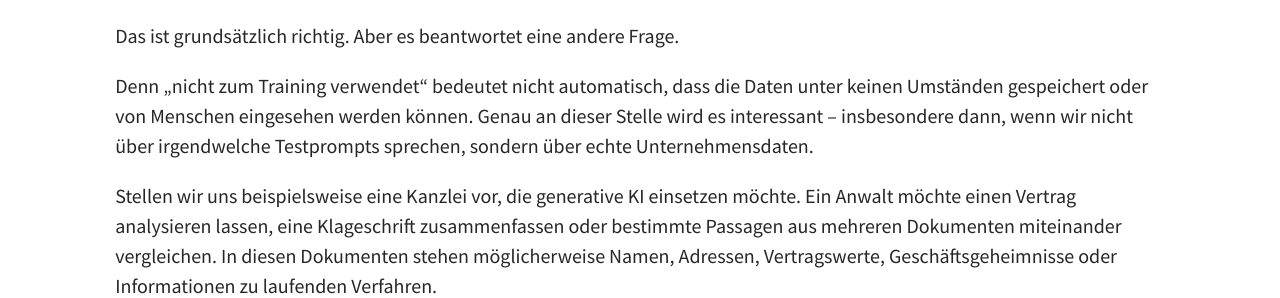
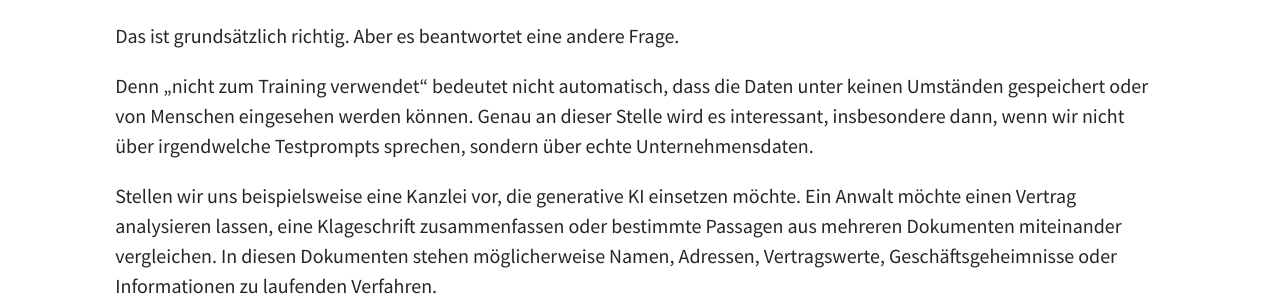
Before and after one commit to joriskahle007/joriskahle007.github.io, a Jekyll site: the page built from _posts/2026-09-11-MAM.md, in a window 1280 px wide and 900 px high, scrolled down 405 px. Shown: the part 187-485 px from the top of the window. Built offline with Jekyll 4.4.1, drawn with Linux system fonts in a browser that asks for light colours; a script that is not in the unit is left out; some of the changed text lies outside the part shown.

Commit message:
Fix formatting and improve clarity in MAM.md

```diff
--- a/_posts/2026-09-11-MAM.md
+++ b/_posts/2026-09-11-MAM.md
@@ -12,7 +12,7 @@
 
 Das ist grundsätzlich richtig. Aber es beantwortet eine andere Frage.
 
-Denn „nicht zum Training verwendet“ bedeutet nicht automatisch, dass die Daten unter keinen Umständen gespeichert oder von Menschen eingesehen werden können. Genau an dieser Stelle wird es interessant – insbesondere dann, wenn wir nicht über irgendwelche Testprompts sprechen, sondern über echte Unternehmensdaten.
+Denn „nicht zum Training verwendet“ bedeutet nicht automatisch, dass die Daten unter keinen Umständen gespeichert oder von Menschen eingesehen werden können. Genau an dieser Stelle wird es interessant, insbesondere dann, wenn wir nicht über irgendwelche Testprompts sprechen, sondern über echte Unternehmensdaten.
 
 Stellen wir uns beispielsweise eine Kanzlei vor, die generative KI einsetzen möchte. Ein Anwalt möchte einen Vertrag analysieren lassen, eine Klageschrift zusammenfassen oder bestimmte Passagen aus mehreren Dokumenten miteinander vergleichen. In diesen Dokumenten stehen möglicherweise Namen, Adressen, Vertragswerte, Geschäftsgeheimnisse oder Informationen zu laufenden Verfahren.
 
@@ -104,7 +104,7 @@
 
 Modified Abuse Monitoring und Zero Data Retention sind nicht einfach zwei verschiedene Namen für dasselbe.
 
-Modified Abuse Monitoring beschreibt konkret das Verhalten rund um das Abuse Monitoring – insbesondere die Speicherung und mögliche menschliche Überprüfung im Rahmen dieses Prozesses.
+Modified Abuse Monitoring beschreibt konkret das Verhalten rund um das Abuse Monitoring, insbesondere die Speicherung und mögliche menschliche Überprüfung im Rahmen dieses Prozesses.
 
 Das bedeutet aber nicht automatisch, dass **meine gesamte Anwendung keinerlei Daten mehr speichert**.
 
```
